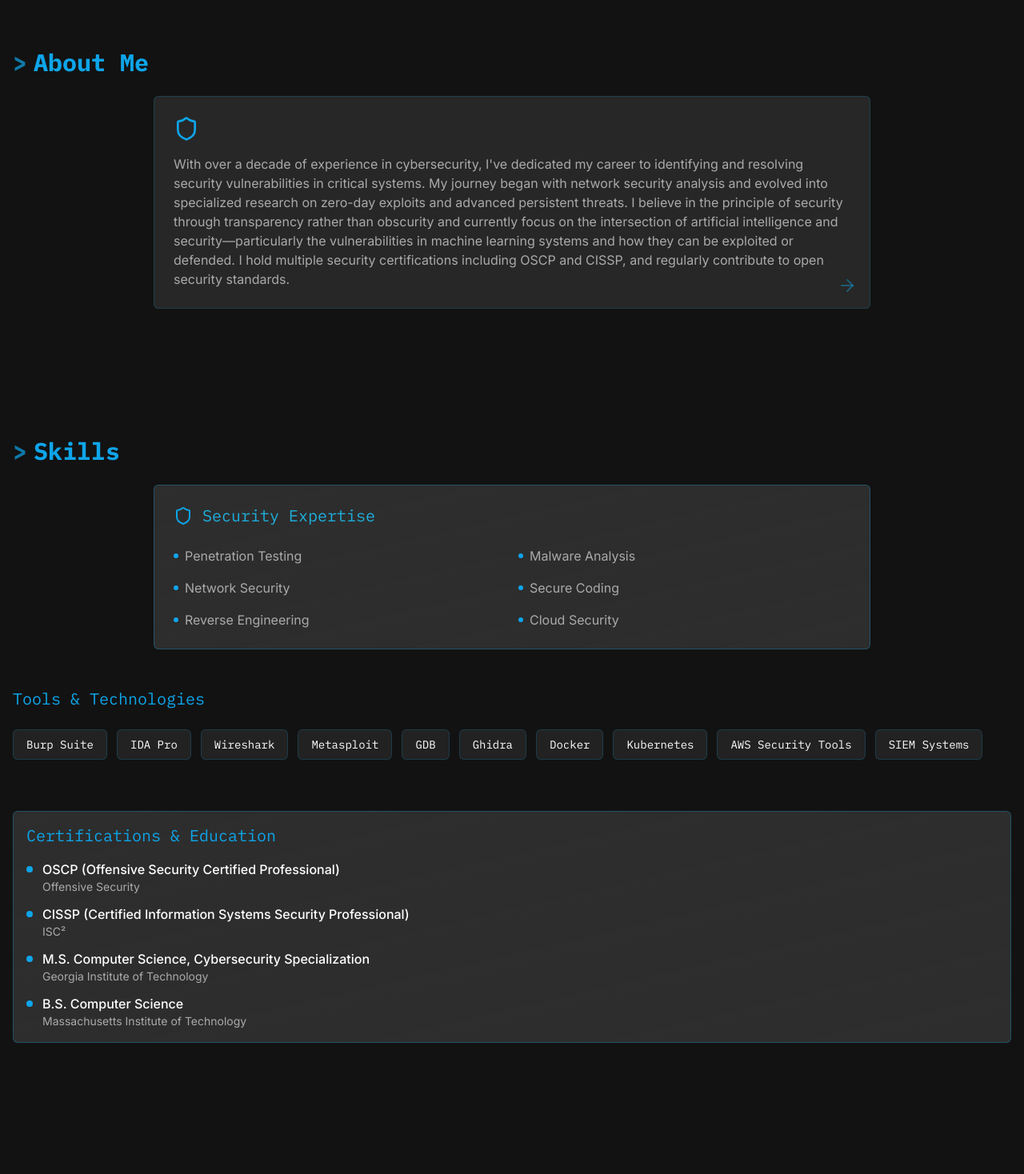
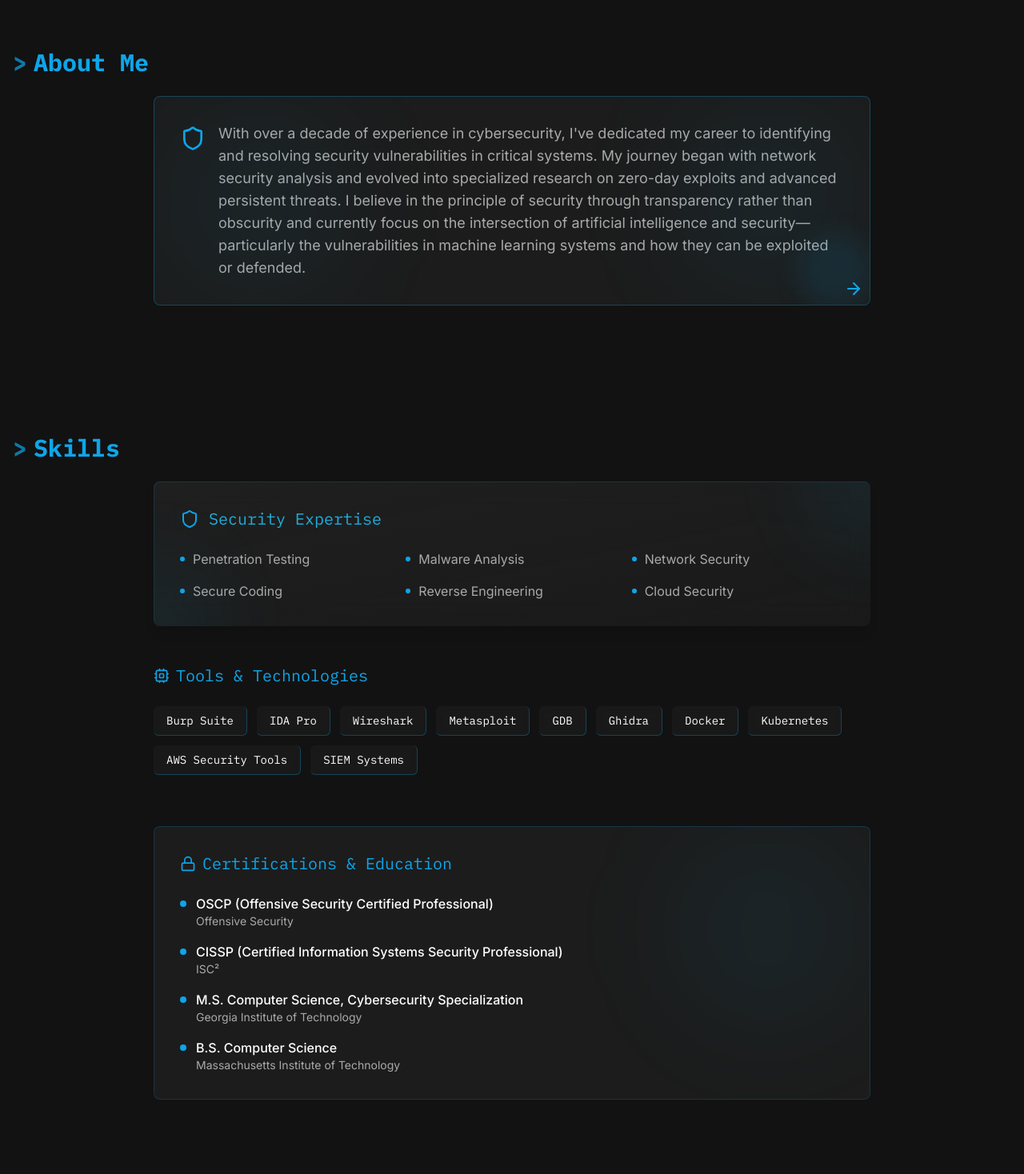
Before and after one commit to 0xKrat0s/0xKrat0s.github.io, a React (Vite) app: page / in a window 1280 px wide. Shown: the part 820-2288 px from the top of the page at 80% size. Built offline with nearby package versions, Linux system fonts and the light colour scheme.

Commit message:
Refactor: Improve section styling
Improve the visual appearance of the skills and about me sections.

```diff
--- a/src/components/AboutSection.tsx
+++ b/src/components/AboutSection.tsx
@@ -7,14 +7,22 @@ const AboutSection = () => {
       <div className="container mx-auto px-4">
         <h2 className="section-heading">About Me</h2>
 
-        <div className="tech-card backdrop-blur-sm bg-cyber-gray/80 border-cyber-blue/20 p-6 relative overflow-hidden group max-w-4xl mx-auto">
-          <div className="absolute -top-10 -right-10 w-32 h-32 bg-cyber-blue/10 rounded-full blur-xl opacity-0 group-hover:opacity-100 transition-all duration-500"></div>
-          <Shield className="text-cyber-blue mb-4 h-8 w-8" />
-          <p className="text-cyber-light-gray">
-            With over a decade of experience in cybersecurity, I've dedicated my career to identifying and resolving security vulnerabilities in critical systems. My journey began with network security analysis and evolved into specialized research on zero-day exploits and advanced persistent threats. I believe in the principle of security through transparency rather than obscurity and currently focus on the intersection of artificial intelligence and security—particularly the vulnerabilities in machine learning systems and how they can be exploited or defended. I hold multiple security certifications including OSCP and CISSP, and regularly contribute to open security standards.
-          </p>
-          <div className="absolute bottom-4 right-4">
-            <ArrowRight className="text-cyber-blue/40 h-6 w-6" />
+        <div className="relative max-w-4xl mx-auto backdrop-blur-md bg-cyber-gray/40 border border-cyber-blue/30 rounded-lg p-8 overflow-hidden">
+          <div className="absolute top-0 right-0 w-64 h-64 bg-cyber-blue/5 rounded-full blur-3xl"></div>
+          <div className="absolute bottom-0 left-0 w-64 h-64 bg-cyber-blue/5 rounded-full blur-3xl"></div>
+
+          <div className="flex items-start space-x-4">
+            <Shield className="text-cyber-blue mt-1 h-8 w-8 flex-shrink-0" />
+            <p className="text-cyber-light-gray text-lg">
+              With over a decade of experience in cybersecurity, I've dedicated my career to identifying and resolving security vulnerabilities in critical systems. My journey began with network security analysis and evolved into specialized research on zero-day exploits and advanced persistent threats. I believe in the principle of security through transparency rather than obscurity and currently focus on the intersection of artificial intelligence and security—particularly the vulnerabilities in machine learning systems and how they can be exploited or defended.
+            </p>
+          </div>
+
+          <div className="absolute -bottom-2 -right-2 w-24 h-24">
+            <div className="relative w-full h-full">
+              <div className="absolute inset-0 bg-cyber-blue/10 blur-lg rounded-full"></div>
+              <ArrowRight className="absolute bottom-4 right-4 text-cyber-blue h-6 w-6" />
+            </div>
           </div>
         </div>
       </div>
--- a/src/components/SkillsSection.tsx
+++ b/src/components/SkillsSection.tsx
@@ -1,5 +1,5 @@
 
-import { Shield } from "lucide-react";
+import { Shield, Cpu, Globe, Lock } from "lucide-react";
 
 const SkillsSection = () => {
   const securitySkills = [
@@ -22,29 +22,37 @@ const SkillsSection = () => {
       <div className="container mx-auto px-4">
         <h2 className="section-heading">Skills</h2>
 
-        <div className="tech-card bg-gradient-to-br from-cyber-gray/90 to-cyber-gray/70 backdrop-filter backdrop-blur-sm p-6 max-w-4xl mx-auto">
+        <div className="relative max-w-4xl mx-auto backdrop-blur-lg bg-gradient-to-br from-cyber-gray/50 to-cyber-gray/30 border-l border-t border-cyber-blue/20 rounded-lg p-8 shadow-lg overflow-hidden mb-12">
+          <div className="absolute -top-24 -right-24 w-48 h-48 bg-cyber-blue/5 rounded-full blur-2xl"></div>
+          <div className="absolute -bottom-24 -left-24 w-48 h-48 bg-cyber-blue/5 rounded-full blur-2xl"></div>
+
           <div className="flex items-center mb-6">
             <Shield className="text-cyber-blue mr-3 h-6 w-6" />
             <h3 className="text-xl font-mono text-cyber-bright-blue">Security Expertise</h3>
           </div>
-          <div className="grid grid-cols-2 gap-4">
+
+          <div className="grid grid-cols-2 md:grid-cols-3 gap-4">
             {securitySkills.map((skill) => (
               <div key={skill} className="flex items-center">
-                <span className="h-1.5 w-1.5 rounded-full bg-cyber-blue mr-2"></span>
+                <span className="h-1.5 w-1.5 rounded-full bg-cyber-blue mr-2.5"></span>
                 <span className="text-cyber-light-gray">{skill}</span>
               </div>
             ))}
           </div>
         </div>
 
-        <div className="mt-12">
-          <h3 className="text-xl font-mono text-cyber-blue mb-6">Tools & Technologies</h3>
+        <div className="relative max-w-4xl mx-auto">
+          <h3 className="text-xl font-mono text-cyber-blue mb-6 flex items-center">
+            <Cpu className="mr-2 h-5 w-5" />
+            Tools & Technologies
+          </h3>
+
           <div className="flex flex-wrap gap-3">
             {toolsExpertise.map((tool) => (
               <div
                 key={tool}
-                className="px-4 py-2 bg-cyber-gray/60 rounded-md border border-cyber-blue/20 font-mono text-sm
-                         hover:border-cyber-blue/70 transition-all cursor-default hover:bg-cyber-gray/80"
+                className="px-4 py-2 bg-cyber-gray/30 backdrop-blur-sm rounded-md border-b border-r border-cyber-blue/30 font-mono text-sm
+                         hover:border-cyber-blue/70 transition-all duration-300 cursor-default hover:bg-cyber-gray/50"
               >
                 {tool}
               </div>
@@ -52,9 +60,15 @@ const SkillsSection = () => {
           </div>
         </div>
 
-        <div className="mt-16 tech-card bg-gradient-to-br from-cyber-gray/90 to-cyber-gray/70 backdrop-filter backdrop-blur-sm">
-          <h3 className="text-xl font-mono text-cyber-blue mb-4">Certifications & Education</h3>
-          <ul className="space-y-3">
+        <div className="mt-16 relative max-w-4xl mx-auto backdrop-blur-md bg-cyber-gray/40 border border-cyber-blue/20 rounded-lg p-8 overflow-hidden">
+          <div className="absolute top-0 right-0 w-64 h-64 bg-cyber-blue/5 rounded-full blur-3xl"></div>
+
+          <h3 className="text-xl font-mono text-cyber-blue mb-6 flex items-center">
+            <Lock className="mr-2 h-5 w-5" />
+            Certifications & Education
+          </h3>
+
+          <ul className="space-y-4">
             <li className="flex items-start">
               <div className="h-2 w-2 rounded-full bg-cyber-blue mt-2 mr-3 flex-shrink-0"></div>
               <div>
--- a/src/index.css
+++ b/src/index.css
@@ -93,7 +93,6 @@
     @apply absolute left-0 bottom-0 w-0 h-0.5 bg-cyber-blue transition-all duration-300;
   }
 
-  /* Fix: Remove group utility and directly apply styles */
   .nav-link:hover::after {
     width: 100%;
   }
```
